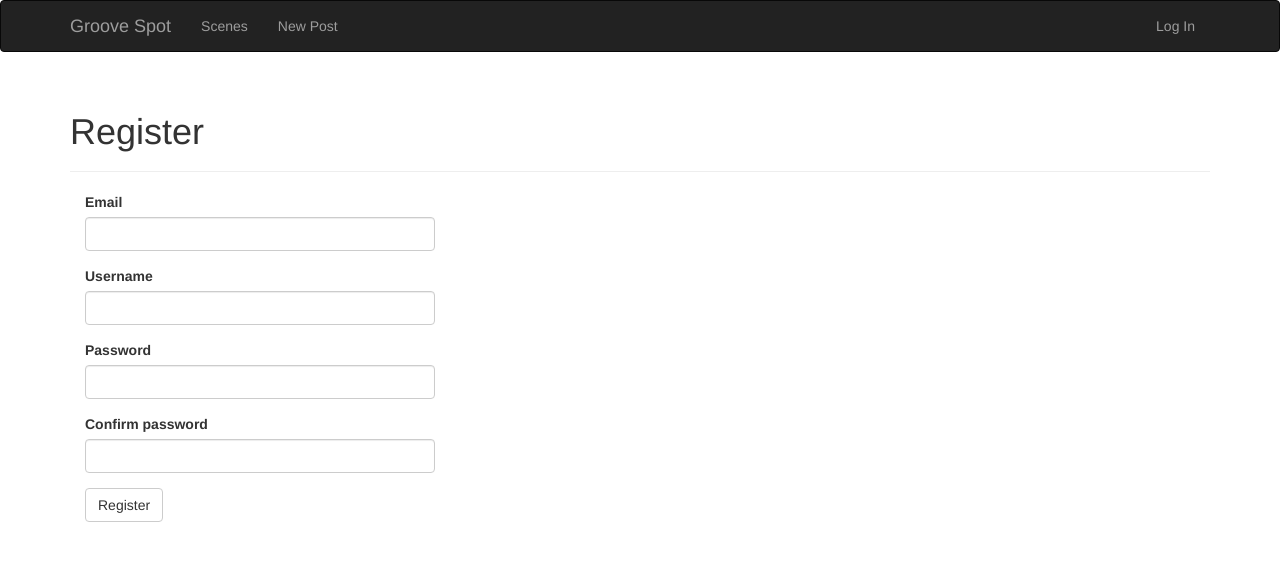
After one commit to destch/Forum, a Flask app: page /auth/register in a window 1280 px wide. The commit adds this page. Shown: the top 561 px of the page. Run offline with Flask 2, Linux system fonts and the light colour scheme; some libraries are stand-ins or nearby versions.

```diff
--- a/app/__init__.py
+++ b/app/__init__.py
@@ -16,6 +16,8 @@ db = SQLAlchemy()
 
 def create_app(config_name):
     app = Flask(__name__)
+    app.debug = True
+    app.testing = False
     app.config.from_object(config[config_name])
     config[config_name].init_app(app)
 
--- a/app/auth/forms.py
+++ b/app/auth/forms.py
@@ -1,6 +1,30 @@
 from flask_wtf import FlaskForm
 from wtforms import StringField, PasswordField, BooleanField, SubmitField
-from wtforms.validators import DataRequired, Length, Email
+from wtforms.validators import DataRequired, Length, Email, Regexp, EqualTo
+from wtforms import ValidationError
+from ..models import User
+
+class RegistrationForm(FlaskForm):
+    email = StringField('Email', validators=[DataRequired(), Length(1, 64),
+                                            Email()])
+    username = StringField('Username', validators=[
+        DataRequired(), Length(1, 64),
+        Regexp('^[A-Za-z][A-Za-z0-9_.]*$', 0,
+        'Usernames must have only letters, numbers, dots or '
+        'underscores')])
+    password = PasswordField('Password', validators=[
+        DataRequired(), EqualTo('password2', message='Passwords must match.')])
+    password2 = PasswordField('Confirm password', validators=[DataRequired()])
+    submit = SubmitField('Register')
+
+    def validate_email(self, field):
+        if User.query.filter_by(email=field.data).first():
+            raise ValidationError('Email already registered')
+
+    def validate_username(self, field):
+        if User.query.filter_by(username=field.data).first():
+            raise ValidationError('Username already in use')
+
 
 class LoginForm(FlaskForm):
     email = StringField('Email', validators=[DataRequired(), Length(1,64),
--- a/app/auth/views.py
+++ b/app/auth/views.py
@@ -1,9 +1,12 @@
 from flask import render_template, redirect, request, url_for, flash
-from flask_login import login_user
+from flask_login import login_user, current_user
 from flask_login import logout_user, login_required
 from . import auth
 from ..models import User
 from .forms import LoginForm
+from .forms import RegistrationForm
+from .. import db
+from ..email import send_email
 
 @auth.route('/login', methods=['GET', 'POST'])
 def login():
@@ -25,3 +28,56 @@ def logout():
     logout_user()
     flash('You have been logged out.')
     return redirect(url_for('main.index'))
+
+@auth.route('/register', methods=['GET', 'POST'])
+def register():
+    form = RegistrationForm()
+    if form.validate_on_submit():
+        user = User(email=form.email.data,
+                    username=form.username.data,
+                    password=form.password.data)
+        db.session.add(user)
+        db.session.commit()
+        token = user.generate_confirmation_token()
+        send_email(user.email, 'Confirm your account',
+                   'auth/email/confirm', user=user, token=token)
+        flash('A confirmation email has been sent to you')
+        return redirect(url_for('main.index'))
+    return render_template('auth/register.html', form=form)
+
+@auth.route('/confirm/<token>')
+@login_required
+def confirm(token):
+    if current_user.confirmed:
+        return redirect(url_for('main.index'))
+    if current_user.confirm(token):
+        db.session.commit()
+        flash('You have confirmed your account. Thanks!')
+    else:
+        flash('The confirmation link is invalid or has expired')
+    return redirect(url_for('main.index'))
+
+@auth.before_app_request
+def before_request():
+    if current_user.is_authenticated \
+        and not current_user.confirmed \
+        and request.blueprint != 'auth' \
+        and request.endpoint != 'static':
+        return redirect(url_for('auth.unconfirmed'))
+
+@auth.route('/unconfirmed')
+def unconfirmed():
+    if current_user.is_anonymous or current_user.confirmed:
+        return redirect(url_for('main.index'))
+    return render_template('auth/unconfirmed.html')
+
+@auth.route('/confirm')
+@login_required
+def resend_confirmation():
+    token = current_user.generate_confirmation_token()
+    send_email(current_user.email, 'Confirm Your Account',
+        'auth/email/confirm', user=current_user, token=token)
+    flash('A new confirmation email has been sent to you by email.')
+    return redirect(url_for('main.index'))
+
+#TODO page 125 of book password updates, password resets,email changes
--- /dev/null
+++ b/app/templates/auth/register.html
@@ -0,0 +1,11 @@
+{% extends "base.html" %}
+{% import "bootstrap/wtf.html" as wtf %}
+{% block title %}Flasky - Login{% endblock %}
+{% block page_content %}
+<div class="page-header">
+<h1>Register</h1>
+</div>
+<div class="col-md-4">
+{{ wtf.quick_form(form) }}
+</div>
+{% endblock %}
--- /dev/null
+++ b/app/templates/auth/unconfirmed.html
@@ -0,0 +1 @@
+\\TODO build this out, model on page 124
--- /dev/null
+++ b/app/templates/auth/unconfirmed.py
@@ -0,0 +1 @@
+#TODO finish out the html file
--- a/config.py
+++ b/config.py
@@ -2,6 +2,7 @@ import os
 basedir = os.path.abspath(os.path.dirname(__file__))
 
 class Config:
+    DEBUG=True
     SECRET_KEY = os.environ.get('SECRET_KEY') or 'Na7LYg'
     MAIL_SERVER = os.environ.get('MAIL_SERVER', 'smtp.googlemail.com')
     MAIL_PORT = int(os.environ.get('MAIL_PORT', '587'))
```
Also changed, not shown: app/email.py (added, +19 -0 lines), app/models.py (+48 -4 lines), app/templates/auth/email/confirm.txt (added, +7 -0 lines), app/templates/auth/login.html (+17 -0 lines), data-dev.sqlite.
